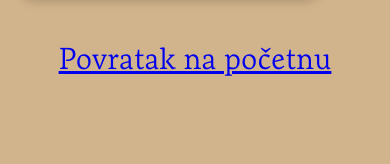
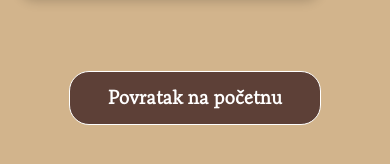
Before and after one commit to tomoa75/salon, a plain HTML site: page kako.html in a window 390 px wide. Shown: the part 674-838 px from the top of the page. Drawn offline with Linux system fonts and the light colour scheme.

Commit message:
Add files via upload

```diff
--- a/static/style.css
+++ b/static/style.css
@@ -1,7 +1,7 @@
 .fade-in {
     opacity: 0;
     transform: translateY(30px);
-    transition: opacity 1.2s ease-out, transform 1.2s ease-out;
+    transition: opacity 0.5s ease-out, transform 0.5s ease-out;
     will-change: opacity, transform; /* hint browseru */
 }
 
@@ -175,8 +175,7 @@ nav a:hover {
     transform: scale(1.1);
     color: #b38b59;
 }
-
-    .kontakt {
+ .kontakt {
       display: flex;
       align-items: center;
       gap: 20px;
@@ -357,8 +356,6 @@ nav a:hover {
 
   padding-top:  8px;
 
-
-
 }
 
 
@@ -375,7 +372,10 @@ nav a:hover {
     }
 
 
+
 }
+
+
 
 button {
 	display: block;
@@ -526,3 +526,36 @@ input, textarea {
     color: white;
     cursor: pointer;
 }
+.gumb-povratak  {
+    display: inline-block;
+    padding: 10px 20px 15px 20px;
+    background-color: #5d4037;
+    color: #fff;
+    text-decoration: none;
+    border-radius: 18px;
+    font-weight: bold;
+    transition: background 0.2s;
+    margin: 20px 0;
+    border: 1px solid #fff;
+    cursor: pointer;
+
+}
+
+.gumb-povratak:hover {
+    background-color: #421f0ae5;
+}
+@media (max-width: 600px) {
+  .gumb-povratak{
+    display: block;
+    width: 90%;
+    max-width: 400px;
+    margin: 24px auto;
+    font-size: 1.2rem;
+    text-align: center;
+    padding: 18px 0 14px 0;
+    border-radius: 20px;
+    max-width: 250px ;
+    position: relative; /* dodano za z-index */
+    z-index: 9999;        /* gumb će biti iznad ostalih elemenata */
+  }
+}
```
